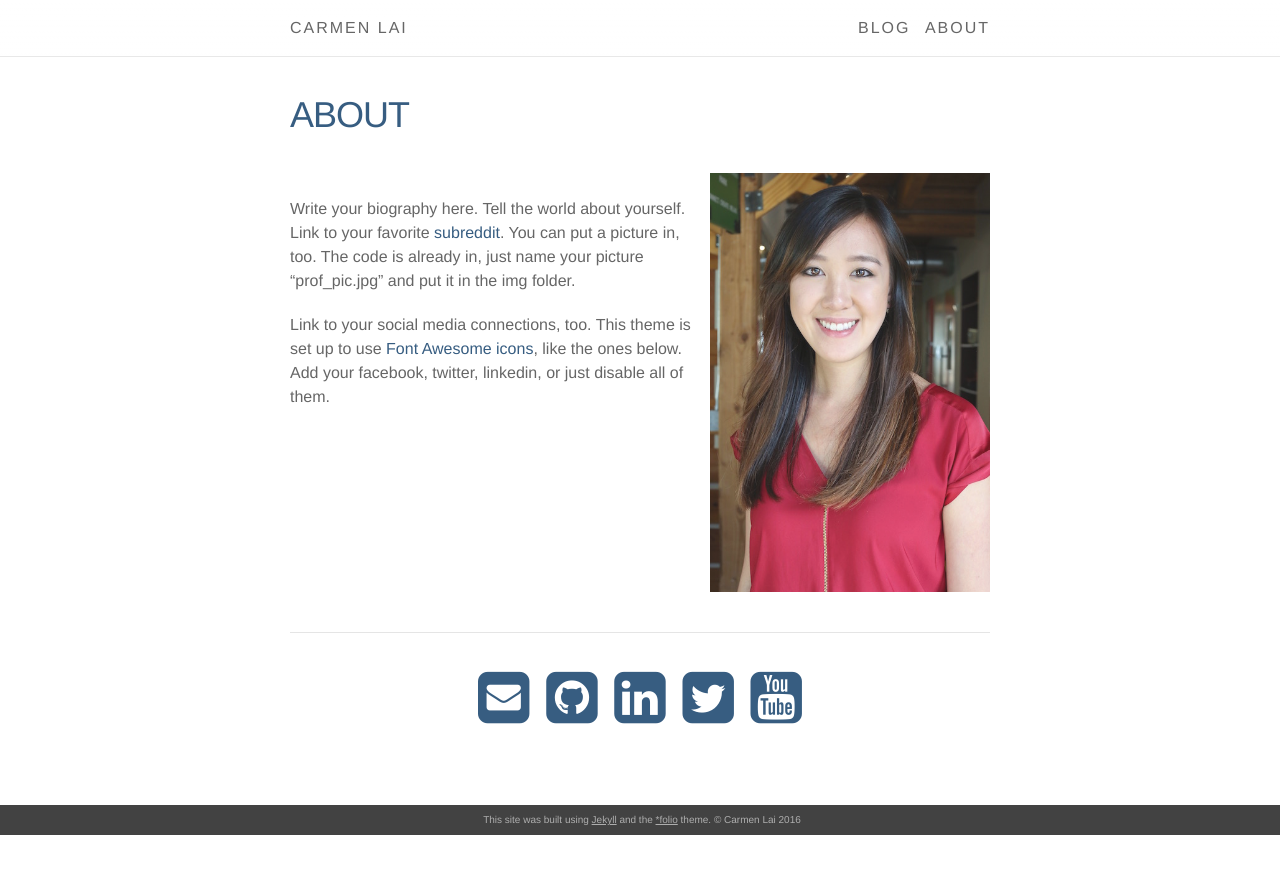
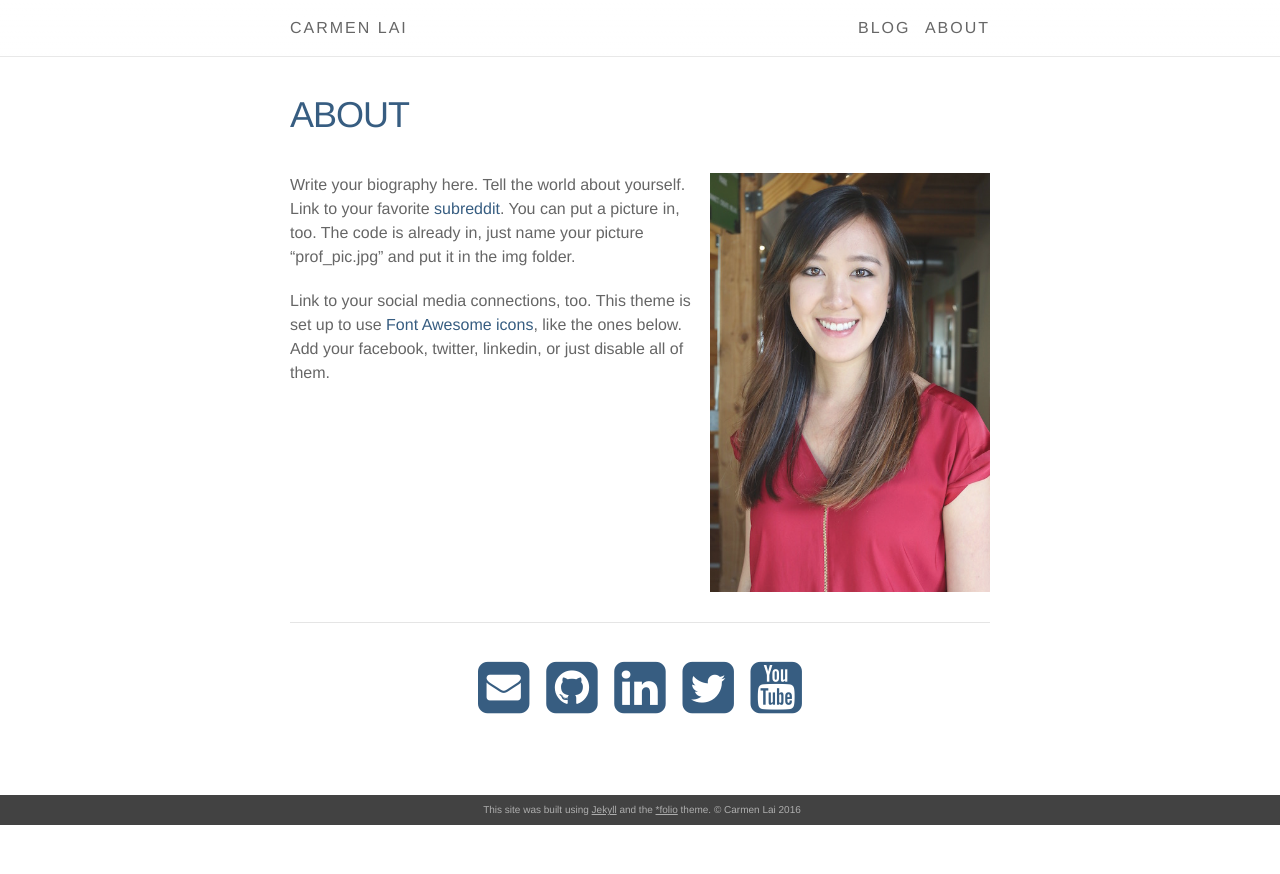
Before and after one commit to ocarmieo/ocarmieo.github.io, a Jekyll site: the page built from about.md, in a window 1280 px wide. Shown: the top 874 px of the page. Built offline with Jekyll 4.4.1, drawn with Linux system fonts in a browser that asks for light colours; nearby versions of some CDN libraries; comment, search, counter and statistics services are not loaded.

Commit message:
profile picture fix

```diff
--- a/_sass/_layout.scss
+++ b/_sass/_layout.scss
@@ -353,7 +353,8 @@
 .profile-picture {
     opacity: $image-opacity;
     width: 40%;
-    margin-bottom: 40px;
+    margin-bottom: 30px;
+    margin-left: 15px;
 }
 
 .bio-hr {
--- a/about.md
+++ b/about.md
@@ -5,8 +5,6 @@
 ---
 
 <img class="right profile-picture" src="/img/prof_pic.jpg">
-
-<br/>
 Write your biography here. Tell the world about yourself. Link to your favorite <a href="http://reddit.com" target="blank">subreddit</a>. You can put a picture in, too. The code is already in, just name your picture "prof_pic.jpg" and put it in the img folder.
 
 Link to your social media connections, too. This theme is set up to use <a href="http://fortawesome.github.io/Font-Awesome/" target="blank">Font Awesome icons</a>, like the ones below. Add your facebook, twitter, linkedin, or just disable all of them.
```
